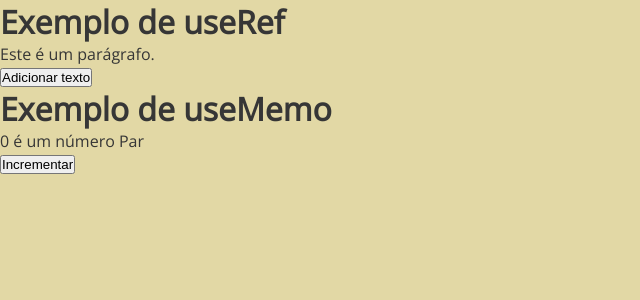
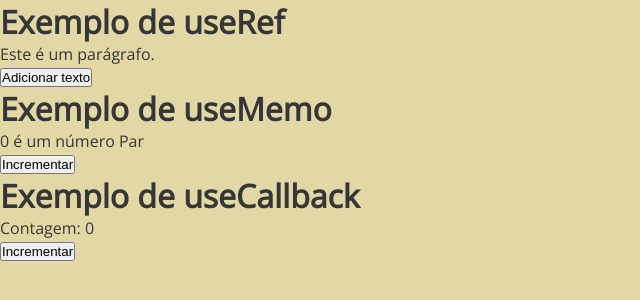
Before and after one commit to viniciuscaol/projeto-final-scdocker, a React (Vite) app: page /exercicios in a window 1280 px wide. Shown: the top 300 px of the page, without its empty margins (0-640 px from the left). Built offline with nearby package versions, Linux system fonts and the light colour scheme.

Commit message:
Exemplo com useCallback

```diff
--- /dev/null
+++ b/src/components/BotaoIncrementar/botaoIncrementar.jsx
@@ -0,0 +1,7 @@
+function BotaoIncrementar({incrementar}) {
+    return (
+        <button onClick={incrementar}>Incrementar</button>
+    );
+}
+
+export default BotaoIncrementar
--- a/src/pages/Exercicios/exercicios.jsx
+++ b/src/pages/Exercicios/exercicios.jsx
@@ -1,4 +1,5 @@
-import { useState, useRef, useMemo } from 'react'
+import { useState, useRef, useMemo, useCallback } from 'react'
+import BotaoIncrementar from '../../components/BotaoIncrementar/botaoIncrementar'
 
 function Exercicios () {
     // EXEMPLO COM USEREF
@@ -11,13 +12,17 @@
 
     // EXEMPLO COM USEMEMO
     const [numero, setNumero] = useState(0);
-
     const calcularParOuImpar = (num) => {
         console.log("Calulando...");
         return num % 2 === 0 ?  'Par' : 'Impar';
     }
+    const tipoNumero = useMemo(() => calcularParOuImpar(numero), [numero]);
 
-    const tipoNumero = useMemo(() => calcularParOuImpar(numero), [numero]);
+    // EXEMPLO COM USECALLBACK
+    const [count , setCount] = useState(0);
+    const incrementar = useCallback(() => {
+        setCount(count + 1);
+    }, [count])
 
     return (
         <>
@@ -27,6 +32,9 @@
             <h1>Exemplo de useMemo</h1>
             <p>{numero} é um número {tipoNumero}</p>
             <button onClick={() => setNumero(numero + 1)}>Incrementar</button>
+            <h1>Exemplo de useCallback</h1>
+            <p>Contagem: {count}</p>
+            <BotaoIncrementar incrementar={incrementar} />
         </>
     )
 }
```
